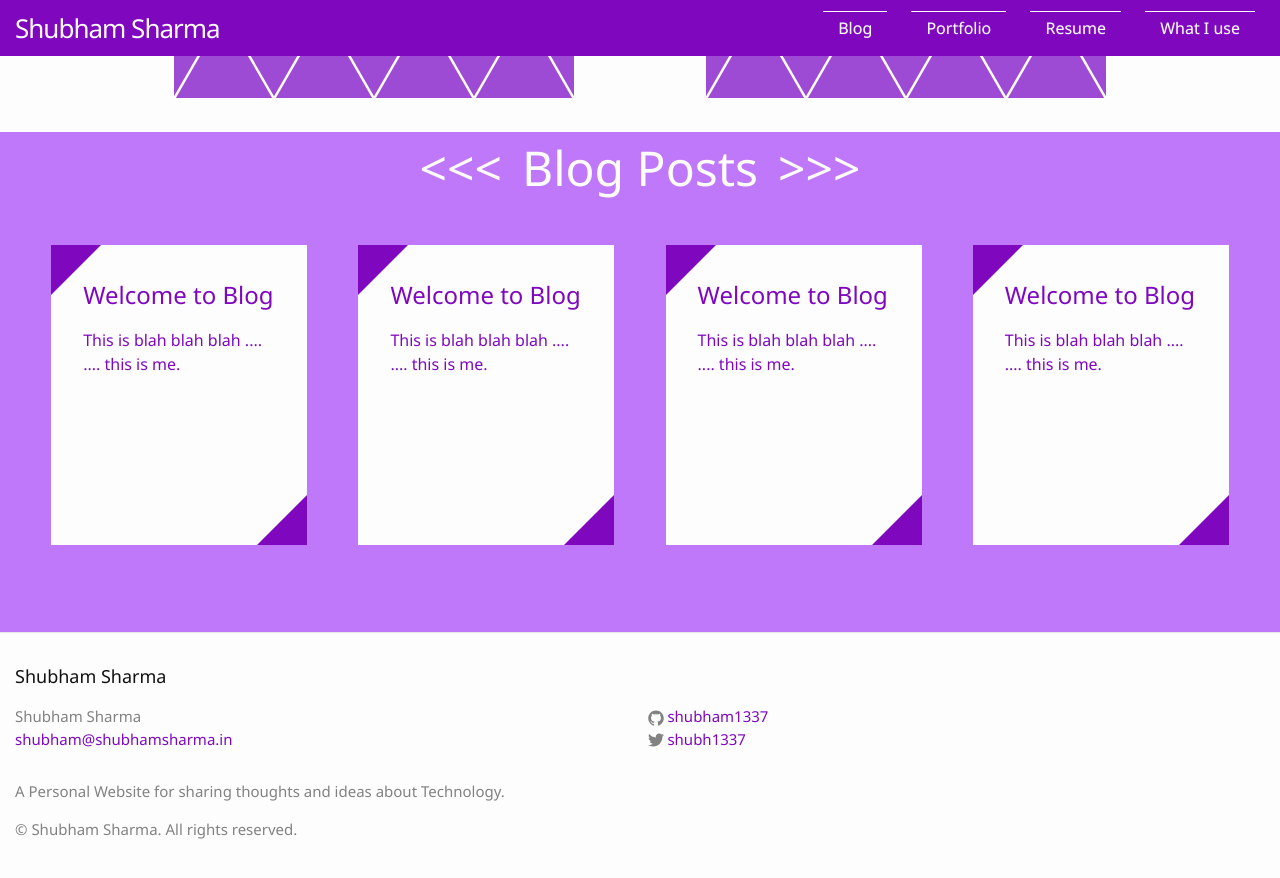
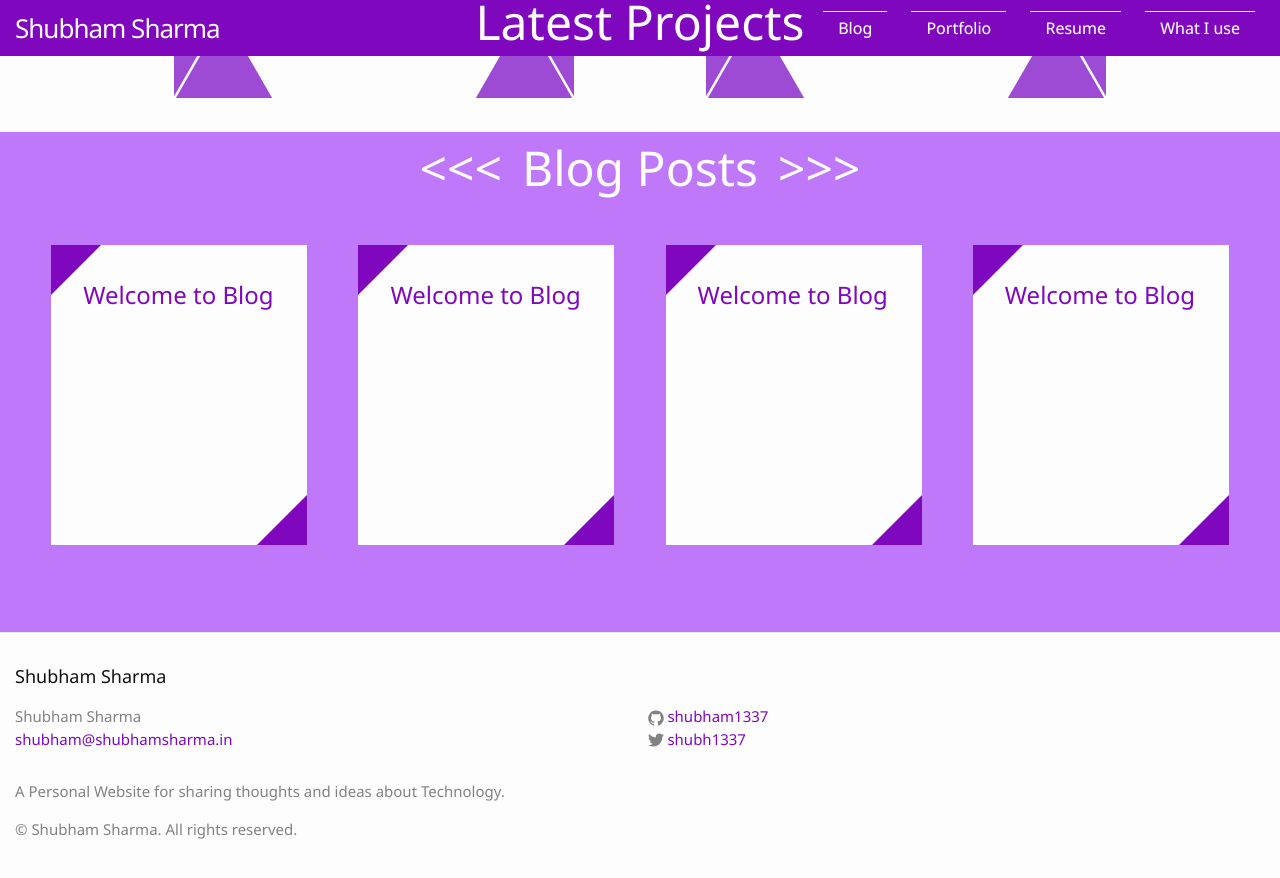
Before and after one commit to shubham1337/blog, a Jekyll site: the page built from index.html, in a window 1280 px wide and 900 px high, scrolled down 924 px. Shown: the top 878 px of the window. Built offline with Jekyll 4.4.1, drawn with Linux system fonts in a browser that asks for light colours.

Commit message:
Home page done.

```diff
--- a/_includes/scripts.html
+++ b/_includes/scripts.html
@@ -1,5 +1,5 @@
 <script type="text/javascript" src="{{ "/js/vendor/jquery-2.1.3.js" | prepend: site.baseurl}}""></script>
-<script type="text/javascript" src="{{ "/js/paralax.js" | prepend: site.baseurl}}""></script>
+<script type="text/javascript" src="{{ "/js/parallax.js" | prepend: site.baseurl}}""></script>
 <script type="text/javascript" src="{{ "/js/scroll.js" | prepend: site.baseurl}}""></script>
 <script type="text/javascript" src="{{ "/js/click.js" | prepend: site.baseurl}}""></script>
 <script type="text/javascript" src="{{ "/js/onload.js" | prepend: site.baseurl}}""></script>
--- a/index.html
+++ b/index.html
@@ -137,19 +137,19 @@ layout: default
         <div class="cards-group">
             <div class="card">
                 <h2>Welcome to Blog</h2>
-                <p>This is blah blah blah .... .... this is me.</p>
+                <p></p>
             </div>
             <div class="card">
                 <h2>Welcome to Blog</h2>
-                <p>This is blah blah blah .... .... this is me.</p>
+                <p></p>
             </div>
             <div class="card">
                 <h2>Welcome to Blog</h2>
-                <p>This is blah blah blah .... .... this is me.</p>
+                <p></p>
             </div>
             <div class="card">
                 <h2>Welcome to Blog</h2>
-                <p>This is blah blah blah .... .... this is me.</p>
+                <p></p>
             </div>
         </div>
     </section>
--- a/js/onload.js
+++ b/js/onload.js
@@ -4,7 +4,10 @@ $(document).ready(function() {
     bannerHeight = $('.banner').height();
     bannerWidth = $('.banner').width();
 
-    parallaxAnimation();
-    scrollingAnimations();
+    //Enables animations if screen-size is greater than 480px (basically everything otherthan mobile devices)
+    if ($(window).width() > 480) {
+        parallaxAnimation();
+        scrollingAnimations();
+    }
     clickAnimations();
 });
```
Also changed, not shown: 8 other files.
